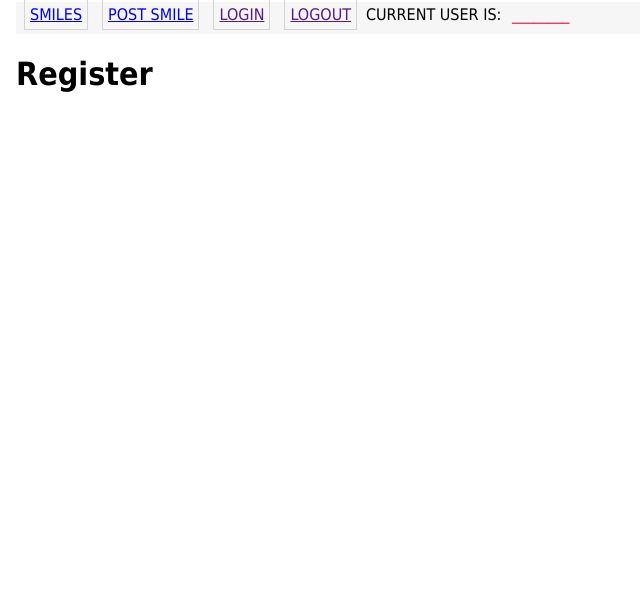
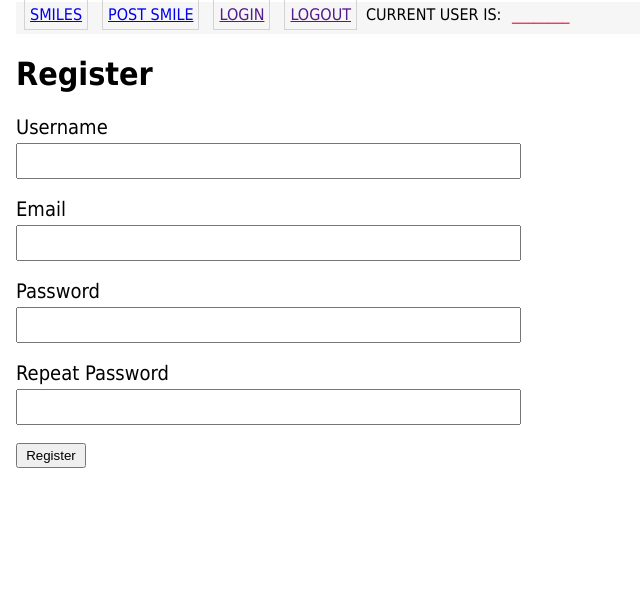
Before and after one commit to ro-co9/smile-startercode, a Flask app: template app/View/templates/register.html in a window 1280 px wide. Shown: the top 591 px of the page, without its empty margins (0-640 px from the left). Run offline with Flask 3, Linux system fonts and the light colour scheme; the template is opened without the code that fills it: values that come from a table or form of the project are taken from there, others are empty; data comes from the database, SQL or seed files in the repository; both versions use the stored data as it was after the commit; some libraries are stand-ins or nearby versions.

Commit message:
Task 3 - Added registration form to 'RegistrationForm'. Added registration form remplate to 'Register.html'. Styled registration form. Added register route to auth_routes.

```diff
--- a/app/Controller/auth_forms.py
+++ b/app/Controller/auth_forms.py
@@ -1,3 +1,11 @@
 from flask_wtf import FlaskForm
-from wtforms import StringField, SubmitField
-from wtforms.validators import  ValidationError, DataRequired, EqualTo, Length,Email
+from wtforms import StringField, SubmitField, PasswordField
+from wtforms.validators import  ValidationError, DataRequired, EqualTo, Length, Email
+from app.Model.models import User
+
+class RegistrationForm(FlaskForm):
+    username = StringField('Username', validators=[DataRequired()])
+    email = StringField('Email', validators=[DataRequired(), Email()])
+    password = PasswordField('Password', validators=[DataRequired()])
+    password2 = PasswordField('Repeat Password', validators=[DataRequired(), EqualTo('password')])
+    submit = SubmitField('Register')
--- a/app/Model/models.py
+++ b/app/Model/models.py
@@ -1,5 +1,6 @@
 from datetime import datetime
 from app import db
+from werkzeug.security import generate_password_hash, check_password_hash
 
 postTags = db.Table('postTags',
     db.Column('post_id', db.Integer, db.ForeignKey('post.id')),
@@ -22,3 +23,18 @@ class Tag(db.Model):
     name = db.Column(db.String(20))
     def __repr__(self):
         return '<Course {},{}>'.format(self.id, self.name)
+
+class User(db.Model):
+    id = db.Column(db.Integer, primary_key=True)
+    username = db.Column(db.String(64), unique=True, index = True)
+    email = db.Column(db.String(120), unique=True, index = True)
+    password_hash = db.Column(db.String(128))
+
+    def __repr__(self):
+        return '<User id: {} Username: {}>'.format(self.id,self.username)
+
+    def set_password(self, password):
+        self.password_hash = generate_password_hash(password)
+
+    def get_password(self, password):
+        return check_password_hash(self.password_hash, password)
--- a/app/View/static/css/main.css
+++ b/app/View/static/css/main.css
@@ -166,3 +166,23 @@ a:hover {
         width: 99%;
     }
 }
+
+.register-form{
+    display: flex;
+    flex-direction: column;
+    width: 40%;
+    height: 60%;
+    font-size: 20px;
+}
+
+
+.register-input {
+    height: 36px;
+    margin-top: 4px;
+    margin-bottom: 18px;
+}
+
+.register-button{
+    width: 70px;
+    padding: 3px;
+}
--- a/app/View/templates/register.html
+++ b/app/View/templates/register.html
@@ -2,7 +2,30 @@
 
 {% block content %}
     <h1>Register</h1>
+    {% if form.errors %}
+                {% for error in form.errors %}
+                    <div>{{ error }}</div>
+                {% endfor %}
+    {% endif %}
+    <!-- TODO: (milestone 3) Include the template for "user registration" form here..  -->
+    {% if form %}
 
-    <!-- TODO: (milestone 3) Include the template for "user registration" form here..  -->
+            <form method="post" action="{{ url_for('auth.register') }}" class="register-form">
+                {{ form.hidden_tag() }}
 
+
+
+                {{ form.username.label }} {{ form.username(class="register-input") }}
+
+                {{ form.email.label }} {{ form.email(class="register-input") }}
+
+                {{ form.password.label }} {{ form.password(class="register-input") }}
+
+
+                {{ form.password2.label }} {{ form.password2(class="register-input") }}
+
+
+                {{ form.submit(class="register-button") }}
+            </form>
+    {% endif %}
 {% endblock %}
```
Also changed, not shown: app/Controller/auth_routes.py (+13 -2 lines), smile.db.
